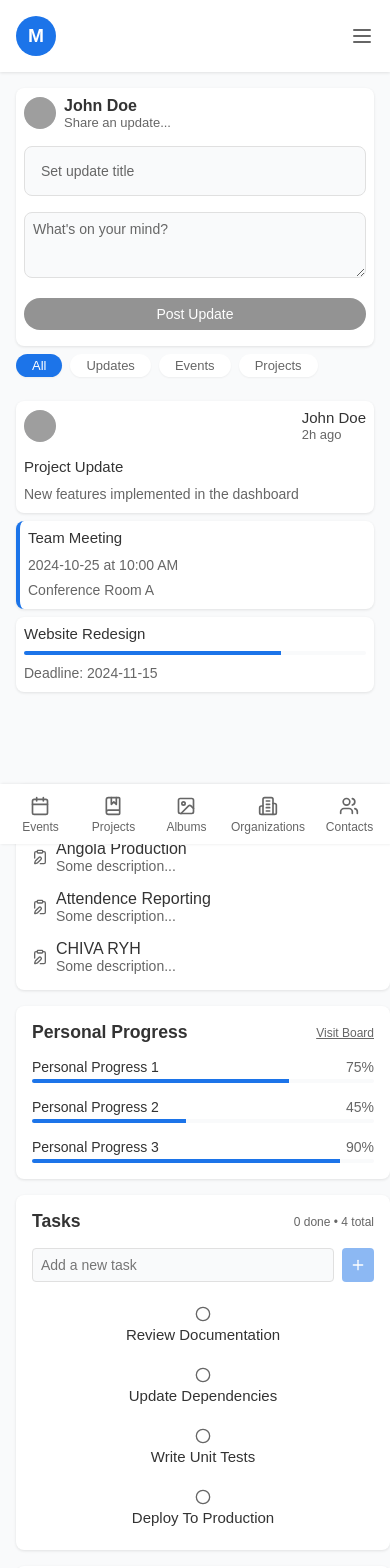
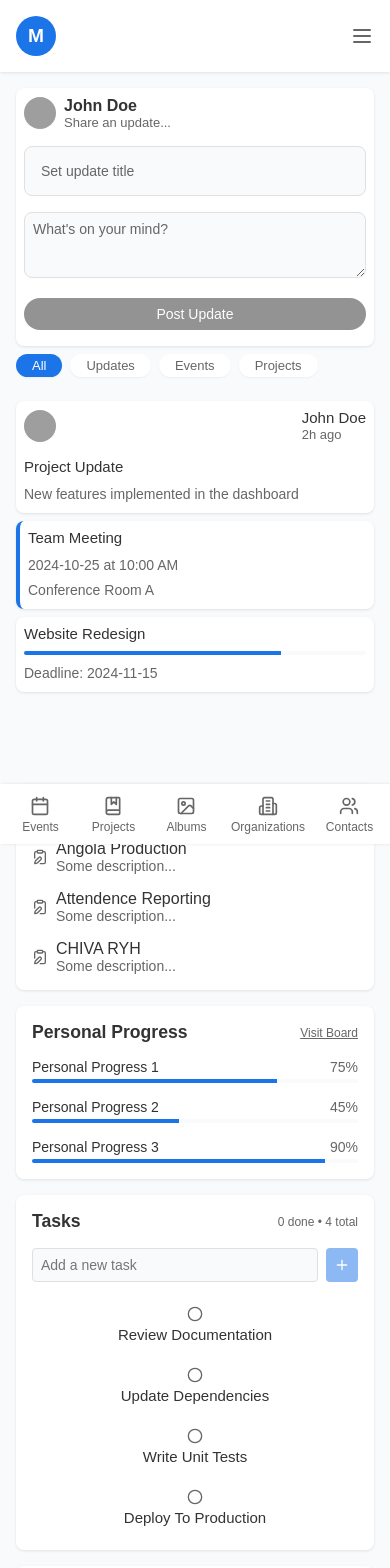
Before and after one commit to KeepSerene/makerble-home-page-task, a React (Vite) app: page / in a window 390 px wide. Shown: the top 1568 px of the page. Built offline with nearby package versions, Linux system fonts and the light colour scheme; grey boxes are pictures that could not be loaded; a web font is replaced by a local one.

Commit message:
tweaked the paddings of the right-sidebar

```diff
--- a/src/components/right-sidebar/rightSidebar.css
+++ b/src/components/right-sidebar/rightSidebar.css
@@ -101,7 +101,8 @@
 @media screen and (max-width: 767px) {
   .right-sidebar {
     width: 100%;
-    padding-bottom: 80px; /* Space for bottom navigation */
+    padding: var(--spacing-md) var(--spacing-md) calc(2 * var(--spacing-md))
+      var(--spacing-md);
     margin-right: 0;
     margin-left: 0;
   }
```
